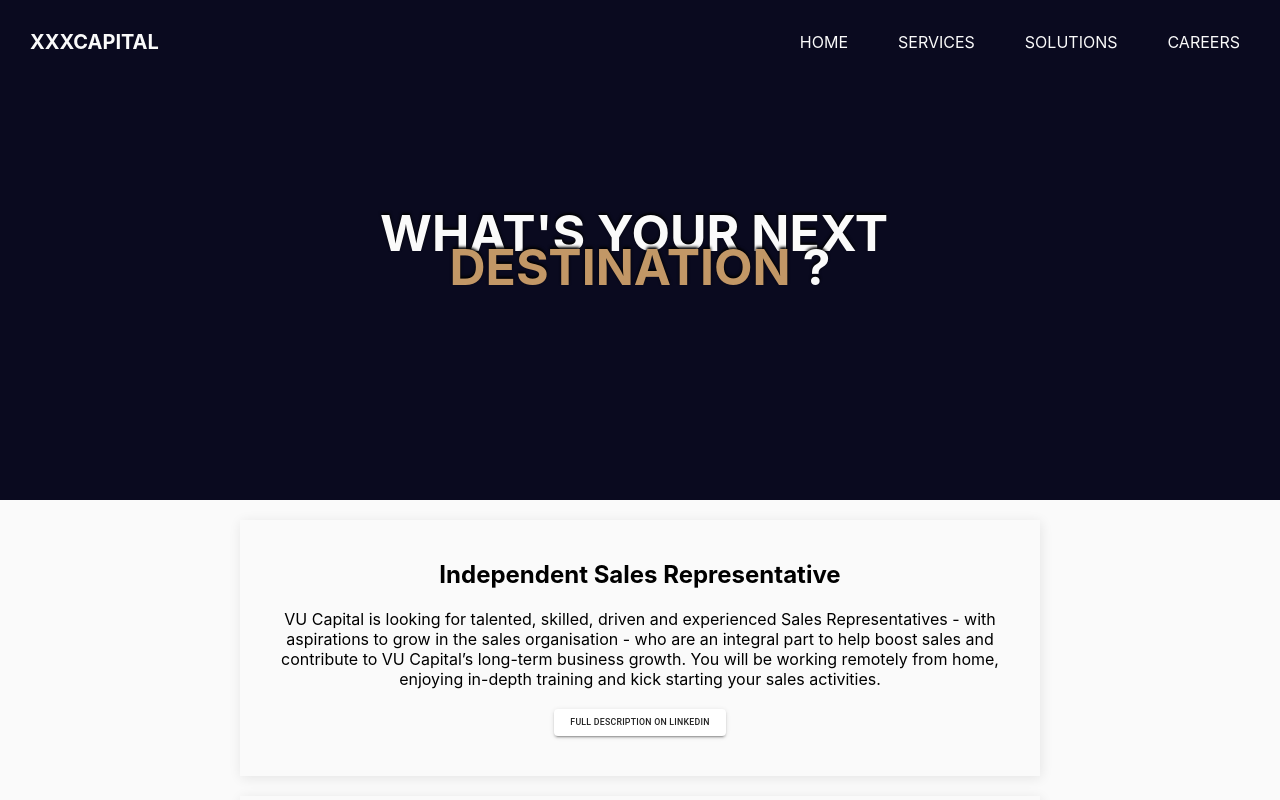
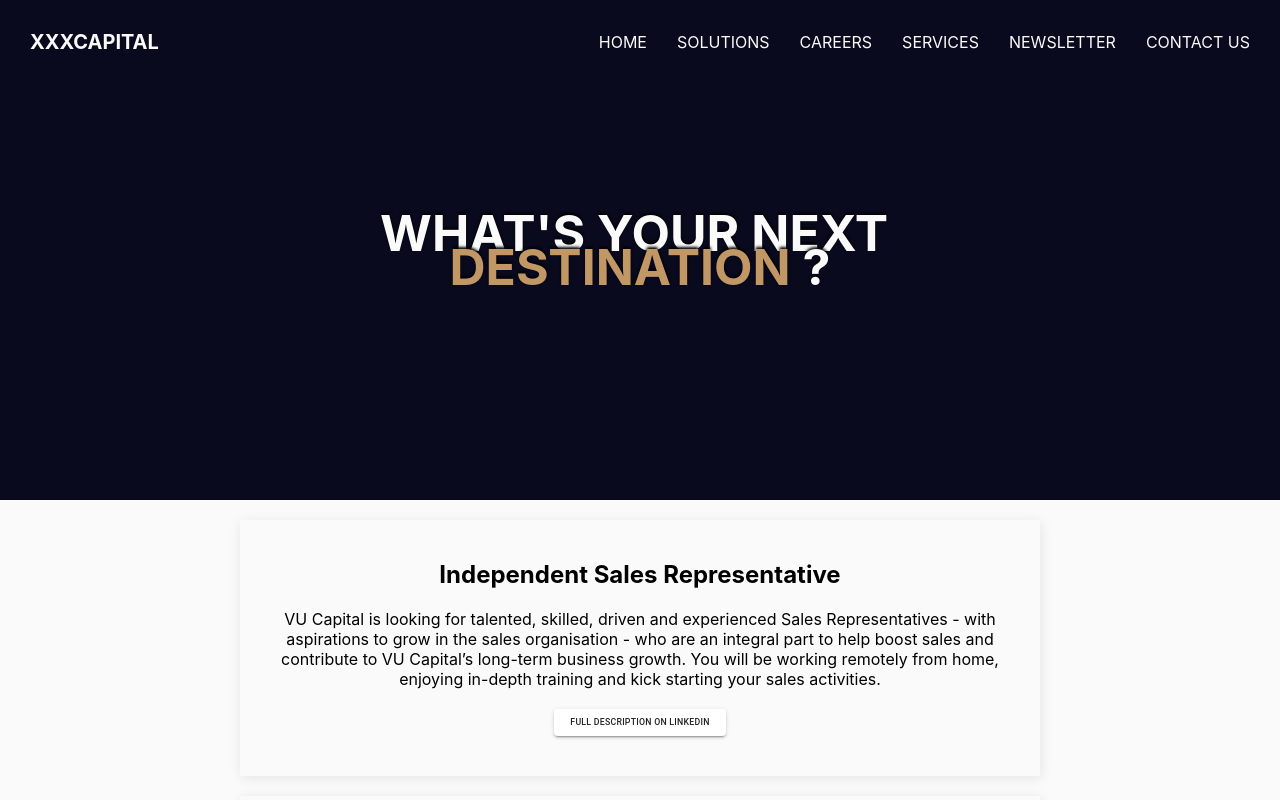
Before and after one commit to mritunjaysaha/project-1, a Next.js app: page /careers in a window 1280 px wide. Shown: the top 800 px of the page. Built offline with nearby package versions, Linux system fonts and the light colour scheme.

Commit message:
added boiler plate for contact us and newsletter

```diff
--- a/data.js
+++ b/data.js
@@ -5,6 +5,33 @@ export const navbarList = [
     { name: "services", links: "#" },
     { name: "newsletter", links: "#" },
 ];
+
+export const navbarData = {
+    company: { name: "xxxCapital", link: "/" },
+    home: { name: "home", link: "/" },
+    solutions: { name: "solutions", link: "/solutions" },
+    careers: { name: "careers", link: "/careers" },
+    contact: { name: "contact us", link: "/contactUs" },
+    newsLetter: { name: "newsletter", link: "/newsletter" },
+    services: [
+        {
+            name: "equity capital markets",
+            link: "/equityCapitalMarkets",
+        },
+        {
+            name: "debt capital markets",
+            link: "/debtCapitalMarkets",
+        },
+        {
+            name: "m&a advisory",
+            link: "/maAdvisory",
+        },
+        {
+            name: "direct investments",
+            link: "/directInvestments",
+        },
+    ],
+};
 
 export const companyName = { name: "xxx Capital" };
 
@@ -91,31 +118,6 @@ export const directInvestments = {
     img: "",
 };
 
-export const navigationData = {
-    company: { name: "xxxCapital", link: "/" },
-    home: { name: "home", link: "/" },
-    solutions: { name: "solutions", link: "/solutions" },
-    services: [
-        {
-            name: "equity capital markets",
-            link: "/equityCapitalMarkets",
-        },
-        {
-            name: "debt capital markets",
-            link: "/debtCapitalMarkets",
-        },
-        {
-            name: "m&a advisory",
-            link: "/maAdvisory",
-        },
-        {
-            name: "direct investments",
-            link: "/directInvestments",
-        },
-    ],
-    careers: { name: "careers", link: "/careers" },
-};
-
 export const careersPageData = {
     buttonName: "Full Description on LinkedIn",
     data: [
--- /dev/null
+++ b/pages/contactUs/index.js
@@ -0,0 +1 @@
+export default function ContactUsPage() {}
--- /dev/null
+++ b/pages/newsletter/index.js
@@ -0,0 +1,3 @@
+export default function NewsLetterPage() {
+    return <>newsletter</>;
+}
--- a/src/navbar.jsx
+++ b/src/navbar.jsx
@@ -3,7 +3,7 @@ import styles from "../styles/navbar.module.scss";
 import CloseIcon from "@material-ui/icons/Close";
 import { OnHoverMenu } from "../src/menu";
 import { Anchor } from "../src/atoms/anchor";
-import { companyName, navigationData } from "../data";
+import { companyName, navbarData } from "../data";
 import MenuTwoToneIcon from "@material-ui/icons/MenuTwoTone";
 
 export function Navbar({ className }) {
@@ -36,7 +36,15 @@ export function Navbar({ className }) {
         setMenuClicked(false);
     };
 
-    const { company, home, solutions, services, careers } = navigationData;
+    const {
+        company,
+        home,
+        solutions,
+        services,
+        careers,
+        newsLetter,
+        contact,
+    } = navbarData;
 
     return (
         <nav
@@ -74,13 +82,20 @@ export function Navbar({ className }) {
                 <li key={home.name}>
                     <Anchor name={home.name} href={home.link} />
                 </li>
-                <OnHoverMenu data={services} />
                 <li key={solutions.name}>
                     <Anchor name={solutions.name} href={solutions.link} />
                 </li>
                 <li key={careers.name}>
                     <Anchor name={careers.name} href={careers.link} />
                 </li>
+                <OnHoverMenu data={services} />
+
+                <li key={newsLetter.name}>
+                    <Anchor name={newsLetter.name} href={newsLetter.link} />
+                </li>
+                <li key={contact.name}>
+                    <Anchor name={contact.name} href={contact.link} />
+                </li>
             </ul>
         </nav>
     );
--- a/styles/navbar.module.scss
+++ b/styles/navbar.module.scss
@@ -23,7 +23,7 @@
             font-size: $fs-small;
             cursor: pointer;
             z-index: 100;
-            padding: 1rem 2rem;
+            padding: 1rem;
             margin-left: 1rem !important;
             &:first-of-type {
                 margin-left: 0;
```
Also changed, not shown: styles/contactUs.module.scss (added), styles/newsletter.module.scss (added).
